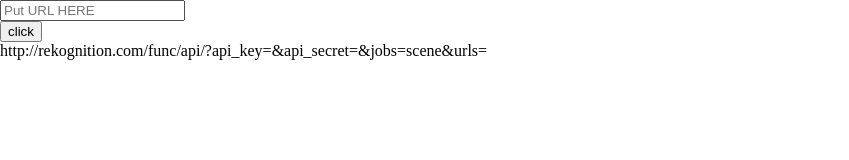
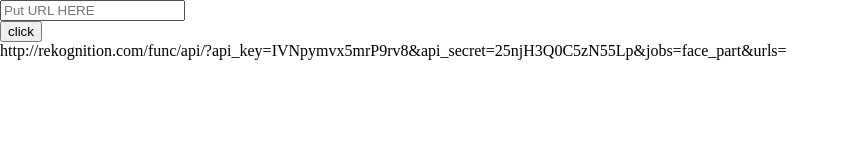
Before and after one commit to fixiecoding/picture2speech, a website: page index.html in a window 1280 px wide. Both pictures are taken after a click on the input "click". Shown: the whole page, without its empty margins (0-849 px from the left). Drawn offline with nearby package versions, Linux system fonts and the light colour scheme; no server answers.

Commit message:
add index.html Face Detection Module

```diff
--- a/index.html
+++ b/index.html
@@ -66,7 +66,9 @@
 
 /* Need to put all settings here e.g. behaviour, API Details etc */
 var settings = {
-	rekognition_api_key_scene : '',
+	rekognition_api_key_face : 'IVNpymvx5mrP9rv8',
+	rekognition_api_secret_face : '25njH3Q0C5zN55Lp',
+    rekognition_api_key_scene : '',
 	rekognition_api_secret_scene : ''
 };
 
@@ -88,9 +90,9 @@
 	}
 	window.scrollTo(0, 1);
 }
-
+/*
 $(function(){
-	//Docuemnt ready function
+	//Document ready function
 	$('#submit').on('click',function(){
 		var imgloc = $('#imgUrl').val();
 		var url= "http://rekognition.com/func/api/?"
@@ -100,10 +102,25 @@
 		$('#response').html(url);
 		/* $.getJSON(url,function(data){
 			console.log(data);
-		}); */
+		});
 	});
 
-});
-</script>
+}); */
+
+$(function(){
+	//Document ready function
+	$('#submit').on('click',function(){
+		var imgloc = $('#imgUrl').val();
+		var url= "http://rekognition.com/func/api/?"
+				+"api_key="+settings.rekognition_api_key_face
+				+"&api_secret="+settings.rekognition_api_secret_face
+				+"&jobs=face_part&urls="+imgloc;
+		$('#response').html(url);
+		$.getJSON(url,function(data){
+			console.log(data);
+		});
+	});
+
+});</script>
 </body>
 </html>
```
